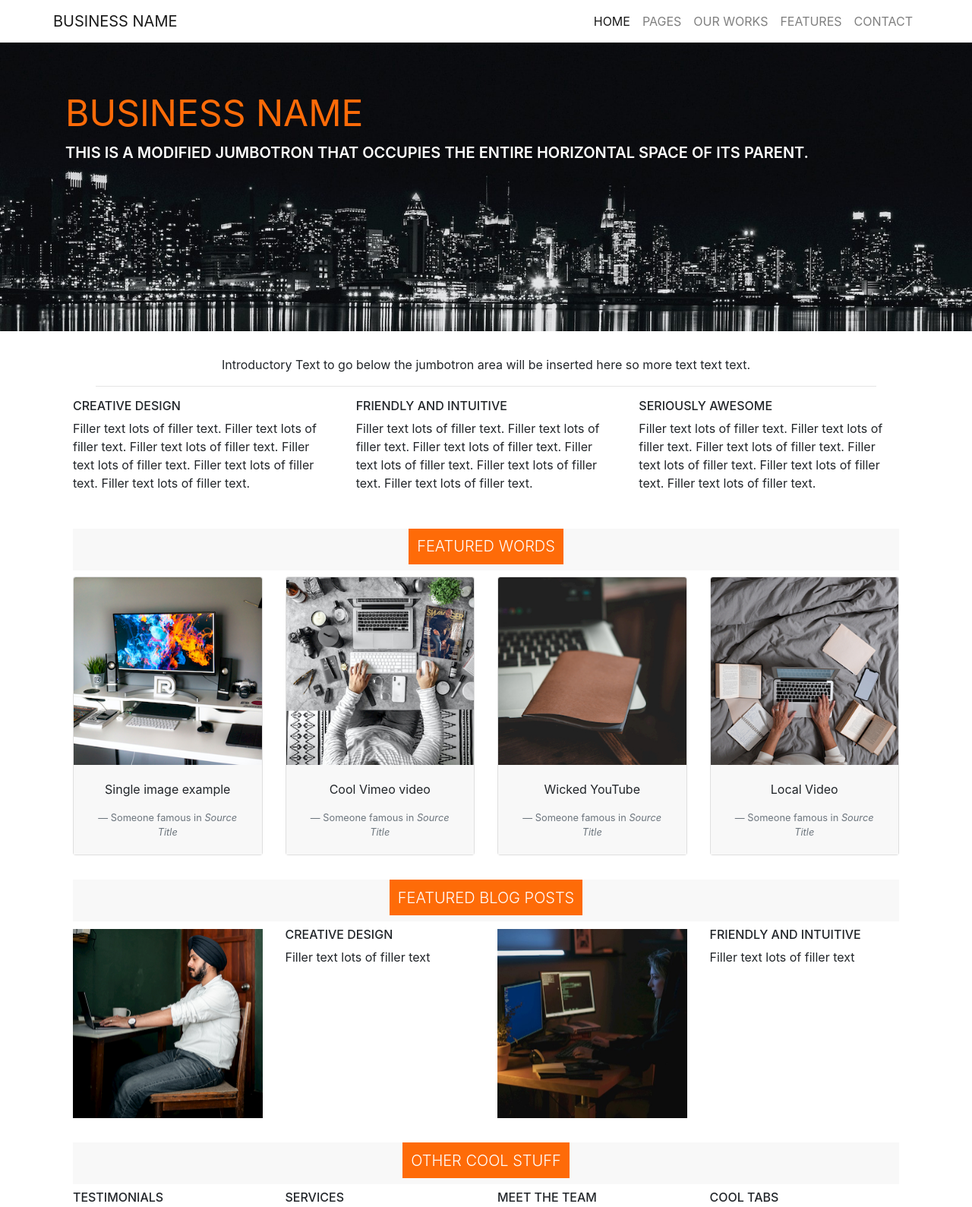
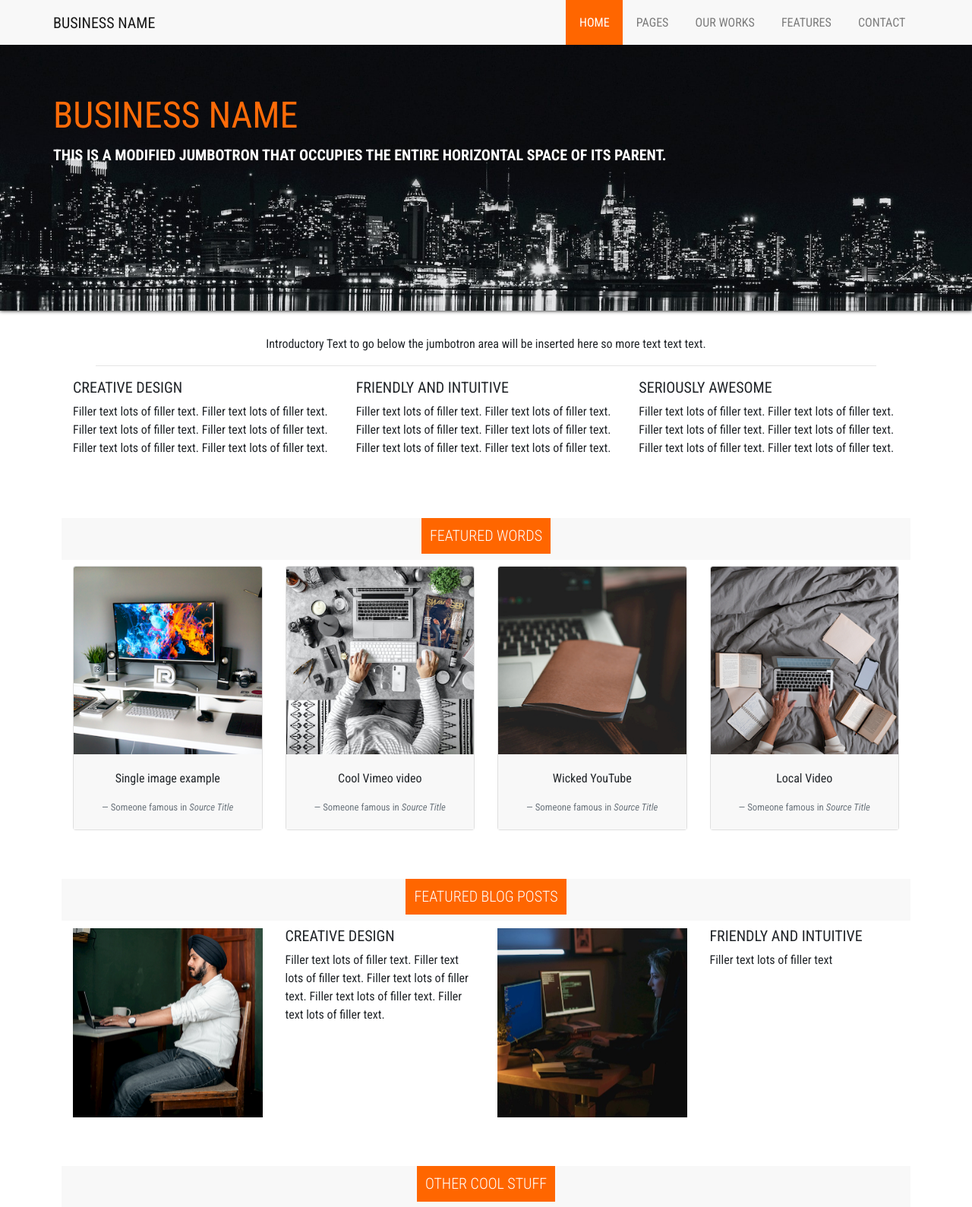
Before and after one commit to joseph-johnson27001/Business-Landing-Page, a plain HTML site: page index.html in a window 1280 px wide. Shown: the top 1589 px of the page at 76% size. Drawn offline with nearby package versions, Linux system fonts and the light colour scheme.

Commit message:
Font and navigation
- Added Roboto and Roboto Condensed font families
- Corrected navigation bar height and colours
- Added box-shadow to jumbotron

```diff
--- a/css/styles.css
+++ b/css/styles.css
@@ -3,6 +3,10 @@
 GENERAL STYLES
 ================================================================================ */
 
+* {
+  font-family: 'Roboto', sans-serif;
+  font-family: 'Roboto Condensed', sans-serif;
+}
 
 p {
   font-size: 1rem;
@@ -19,24 +23,20 @@ hr {
 }
 
 .heading-container {
-    padding: 2rem 0 .5rem 0;
+  padding: 4rem 0 .5rem 0;
 }
 
 .heading-row {
   background-color: #F8F8F8;
   justify-content: center;
-  margin: 0 0;
 }
 
 .heading-row h5 {
-  background-color: #FE6B08;
+  background-color: #FF6600;
   color: white;
   padding: .7rem;
   font-weight: 300;
 }
-
-
-
 
 
 /* ================================================================================
@@ -47,6 +47,36 @@ NAVIGATION
   justify-content: flex-end;
 }
 
+.navbar {
+  background-color: #F8F8F8;
+  padding-top: 0;
+  padding-bottom: 0;
+}
+
+.navbar-toggler-icon {
+  margin: .2rem 0;
+}
+
+.nav-item {
+  padding: .6rem;
+}
+
+.nav-item:hover  {
+  background-color: #FF6600;
+}
+
+.active {
+  background-color: #FF6600;
+}
+
+.navbar-light .navbar-nav .active>.nav-link {
+  color: white;
+}
+
+.navbar-brand {
+  color: black;
+}
+
 /* ================================================================================
 JUMBOTRON
 ================================================================================ */
@@ -55,20 +85,20 @@ JUMBOTRON
   background-image: url("../images/skyline2.jpg");
   background-size: cover;
   background-position: 50% 70%;
-  height: 380px;
+  height: 350px;
   padding: 0;
   text-transform: uppercase;
+  box-shadow: 0 0 5px black;
 }
 
 #jumbotron-container {
-  padding: 4rem 1rem;
+  padding: 4rem 1rem 2rem 0;
 }
 
 .jumbotron h1 {
   font-size: 3rem;
   color: #FE6B08;
   font-weight: 400;
-
 }
 
 .jumbotron p {
--- a/index.html
+++ b/index.html
@@ -5,6 +5,8 @@
   <meta name="viewport" content="width=device-width, initial-scale=1, shrink-to-fit=no">
   <meta name="viewport" content="width=device-width, initial-scale=1, minimum-scale=1" />
   <link rel="stylesheet" href="https://stackpath.bootstrapcdn.com/bootstrap/4.3.1/css/bootstrap.min.css" integrity="sha384-ggOyR0iXCbMQv3Xipma34MD+dH/1fQ784/j6cY/iJTQUOhcWr7x9JvoRxT2MZw1T" crossorigin="anonymous">
+  <link rel="preconnect" href="https://fonts.gstatic.com">
+  <link href="https://fonts.googleapis.com/css2?family=Roboto+Condensed:ital,wght@0,300;0,400;0,700;1,300;1,400;1,700&family=Roboto:ital,wght@0,100;0,300;0,400;0,500;0,700;0,900;1,100;1,300;1,400;1,500;1,700;1,900&display=swap" rel="stylesheet">
   <link rel="stylesheet" href="css/styles.css">
   <script defer src="js/script.js"></script>
   <title>Business Landing Page</title>
@@ -73,15 +75,15 @@ FIRST ROW SECTION (3 COLUMNS)
   <div class="container">
     <div class="row">
       <div class="col-sm">
-        <h6>CREATIVE DESIGN</h6>
+        <h5>CREATIVE DESIGN</h5>
         <p>Filler text lots of filler text. Filler text lots of filler text. Filler text lots of filler text. Filler text lots of filler text. Filler text lots of filler text. Filler text lots of filler text.</p>
       </div>
       <div class="col-sm">
-        <h6>FRIENDLY AND INTUITIVE</h6>
+        <h5>FRIENDLY AND INTUITIVE</h5>
         <p>Filler text lots of filler text. Filler text lots of filler text. Filler text lots of filler text. Filler text lots of filler text. Filler text lots of filler text. Filler text lots of filler text.</p>
       </div>
       <div class="col-sm">
-        <h6>SERIOUSLY AWESOME</h6>
+        <h5>SERIOUSLY AWESOME</h5>
         <p>Filler text lots of filler text. Filler text lots of filler text. Filler text lots of filler text. Filler text lots of filler text. Filler text lots of filler text. Filler text lots of filler text.</p>
       </div>
     </div>
@@ -159,12 +161,12 @@ THIRD ROW SECTION (2 CARDS)
       <div class="row" id="third-row-section">
         <img src="images/coffee-shop.jpg" alt="First Image" class="third-row-section-image col-sm-4 col-lg-3">
         <div class="col-sm-8 col-lg-3">
-          <h6>CREATIVE DESIGN</h6>
-          <p>Filler text lots of filler text</p>
+          <h5>CREATIVE DESIGN</h5>
+          <p>Filler text lots of filler text. Filler text lots of filler text. Filler text lots of filler text. Filler text lots of filler text. Filler text lots of filler text.</p>
         </div>
           <img src="images/hoodie-laptop.jpg" alt="Second Image" class="third-row-section-image col-sm-4 col-lg-3">
         <div class="col-sm-8 col-lg-3">
-          <h6>FRIENDLY AND INTUITIVE</h6>
+          <h5>FRIENDLY AND INTUITIVE</h5>
           <p>Filler text lots of filler text</p>
         </div>
       </div>
@@ -184,19 +186,19 @@ FOURTH ROW SECTION (4 COLUMNS)
     <div class="container">
       <div class="row">
         <div class="col-sm">
-          <h6>TESTIMONIALS</h6>
+          <h5>TESTIMONIALS</h5>
           <p>Filler text lots of filler text</p>
         </div>
         <div class="col-sm">
-          <h6>SERVICES</h6>
+          <h5>SERVICES</h5>
           <p>Filler text lots of filler text</p>
         </div>
         <div class="col-sm">
-          <h6>MEET THE TEAM</h6>
+          <h5>MEET THE TEAM</h5>
           <p>Filler text lots of filler text</p>
         </div>
         <div class="col-sm">
-          <h6>COOL TABS</h6>
+          <h5>COOL TABS</h5>
           <p>Filler text lots of filler text</p>
         </div>
       </div>
@@ -210,11 +212,11 @@ BOTTOM DARK SECTION (4 COLUMNS)
     <div class="container">
       <div class="row">
         <div class="col-sm">
-          <h6>SOME OTHER HEADING</h6>
+          <h5>SOME OTHER HEADING</h5>
           <p>Filler text lots of filler text. Filler text lots of filler text Filler text lots of filler text.</p>
         </div>
         <div class="col-sm">
-          <h6>GET IN TOUCH</h6>
+          <h5>GET IN TOUCH</h5>
           <div id="address-container">
             <p>25 Sunset Blvd CA 935</p>
             <p>0034 556.445.523</p>
@@ -224,11 +226,11 @@ BOTTOM DARK SECTION (4 COLUMNS)
           <textarea name="name" rows="1" cols="28" placeholder="Email Address"></textarea>
         </div>
         <div class="col-sm">
-          <h6>ABOUT BUSINESS NAME</h6>
+          <h5>ABOUT BUSINESS NAME</h5>
           <p>Filler text lots of filler text. Filler text lots of filler text Filler text lots of filler text.</p>
         </div>
         <div class="col-sm">
-          <h6>LATEST TWEETS</h6>
+          <h5>LATEST TWEETS</h5>
           <p>Filler text lots of filler text. Filler text lots of filler text Filler text lots of filler text.</p>
           <p>Filler text lots of filler text. Filler text lots of filler text Filler text lots of filler text.</p>
         </div>
```
